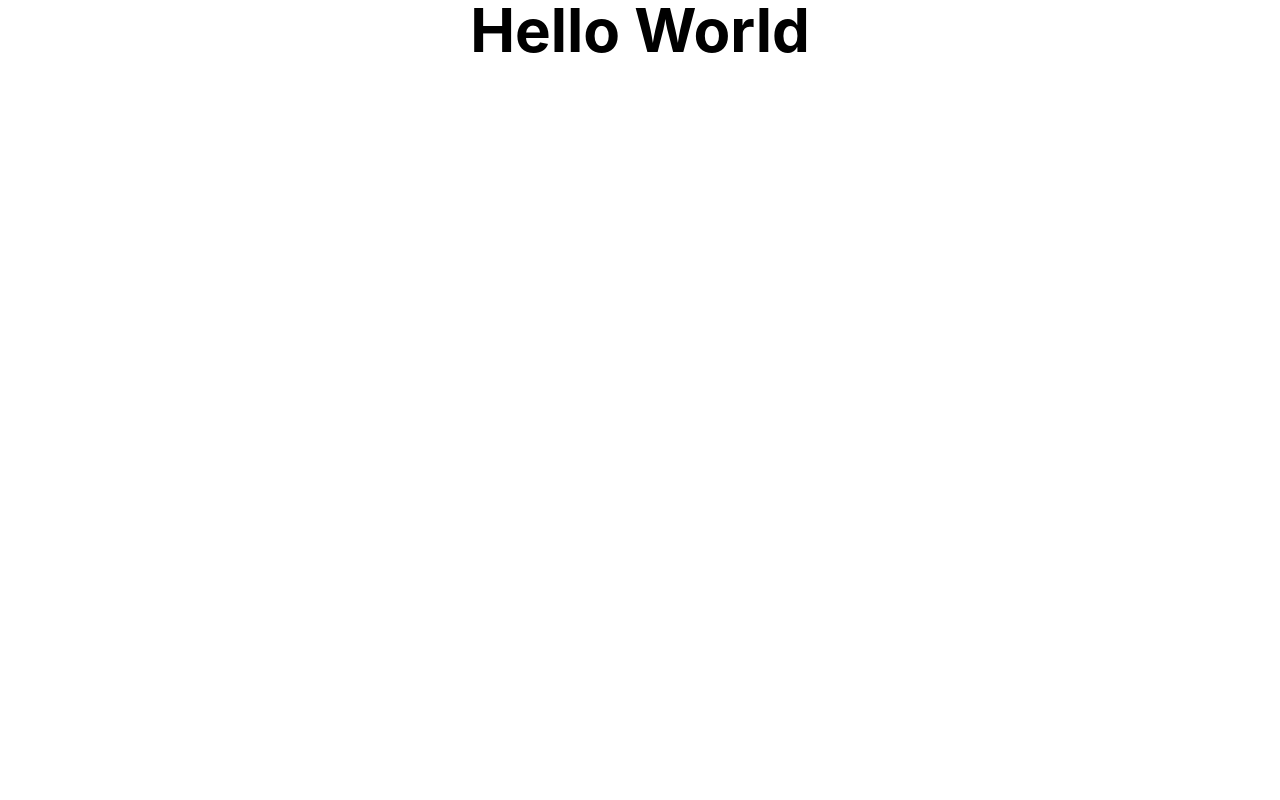
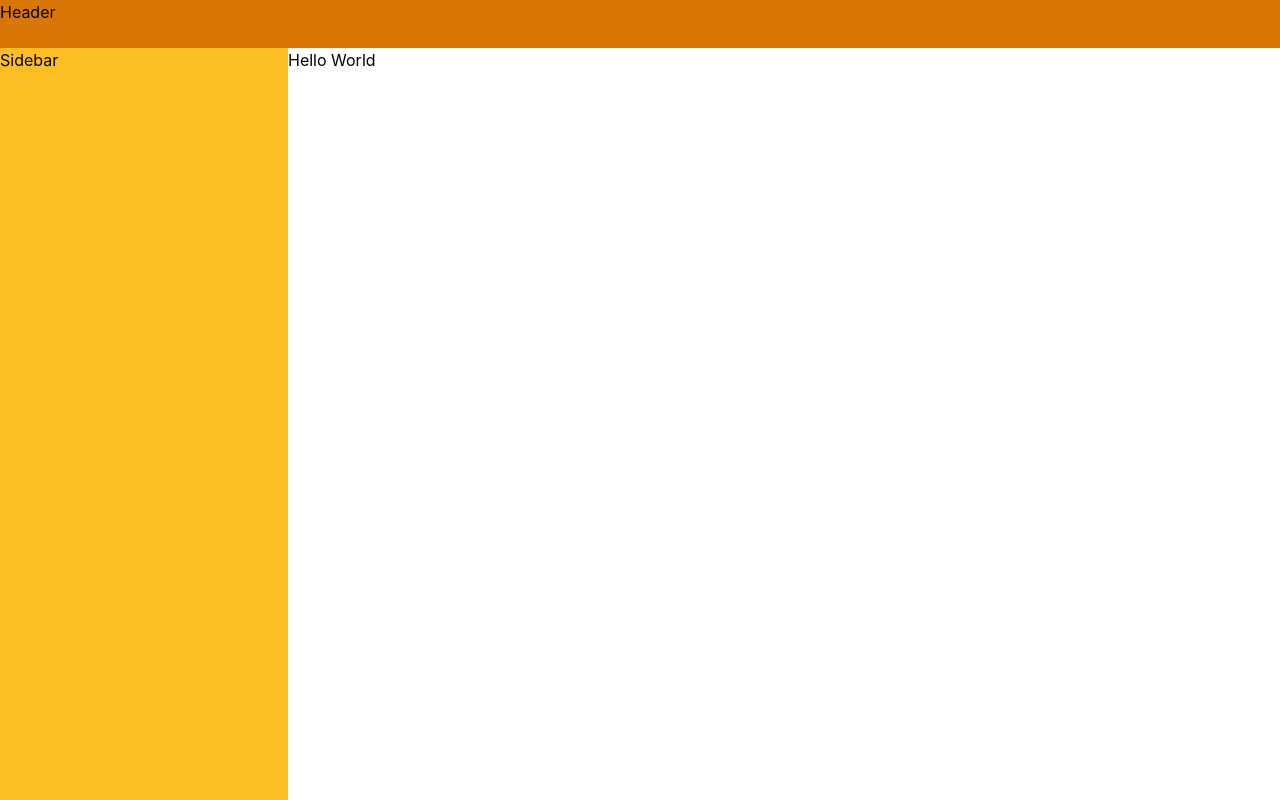
Before and after one commit to abhinav-raman/MyTube, a Next.js app: page / in a window 1280 px wide. Built offline with nearby package versions, Linux system fonts and the light colour scheme.

Commit message:
Added header and sidebar UI

```diff
--- /dev/null
+++ b/components/Header.tsx
@@ -0,0 +1,11 @@
+const Header = () => {
+	return (
+		<header
+			className="fixed w-full h-12 bg-amber-600"
+		>
+			Header
+		</header>
+	);
+};
+
+export default Header;
--- /dev/null
+++ b/components/Layout.tsx
@@ -0,0 +1,14 @@
+import Header from "./Header";
+import Sidebar from "./Sidebar";
+
+const Layout = ({ children }: any) => {
+	return (
+		<>
+			<Header />
+			<Sidebar />
+			{children}
+		</>
+	);
+};
+
+export default Layout;
--- /dev/null
+++ b/components/Sidebar.tsx
@@ -0,0 +1,9 @@
+const Sidebar = () => {
+  return (
+    <div className="fixed min-h-screen mt-12 w-72 bg-amber-400">
+      Sidebar
+    </div>
+  );
+}
+
+export default Sidebar;
--- a/pages/_app.tsx
+++ b/pages/_app.tsx
@@ -1,8 +1,13 @@
-import '../styles/globals.css'
-import type { AppProps } from 'next/app'
+import "../styles/globals.css";
+import type { AppProps } from "next/app";
+import Layout from "../components/Layout";
 
 function MyApp({ Component, pageProps }: AppProps) {
-  return <Component {...pageProps} />
+	return (
+		<Layout>
+			<Component {...pageProps} />
+		</Layout>
+	);
 }
 
-export default MyApp
+export default MyApp;
--- a/pages/index.tsx
+++ b/pages/index.tsx
@@ -1,31 +1,24 @@
-import type { NextPage } from 'next'
-import Head from 'next/head'
-import Image from 'next/image'
+import type { NextPage } from "next";
+import Head from "next/head";
 
-import { app } from '../firebase/firebase-config';
+import { app } from "../firebase/firebase-config";
 
 const Home: NextPage = () => {
+	console.log(app);
 
-  console.log(app);
+	return (
+		<>
+			<Head>
+				<title>Youtube | Home</title>
+				<meta name="description" content="Youtube app using firebase and NextJS" />
+				<link rel="icon" href="/favicon.ico" />
+			</Head>
 
-  return (
-    <div className="">
-      <Head>
-        <title>Create Next App</title>
-        <meta name="description" content="Generated by create next app" />
-        <link rel="icon" href="/favicon.ico" />
-      </Head>
+			<main className="pt-12 ml-72">Hello World</main>
 
-      <main className='w-full text-center font-bold text-6xl'>
-        Hello World
+			<footer></footer>
+		</>
+	);
+};
 
-      </main>
-
-      <footer>
-
-      </footer>
-    </div>
-  )
-}
-
-export default Home
+export default Home;
```
